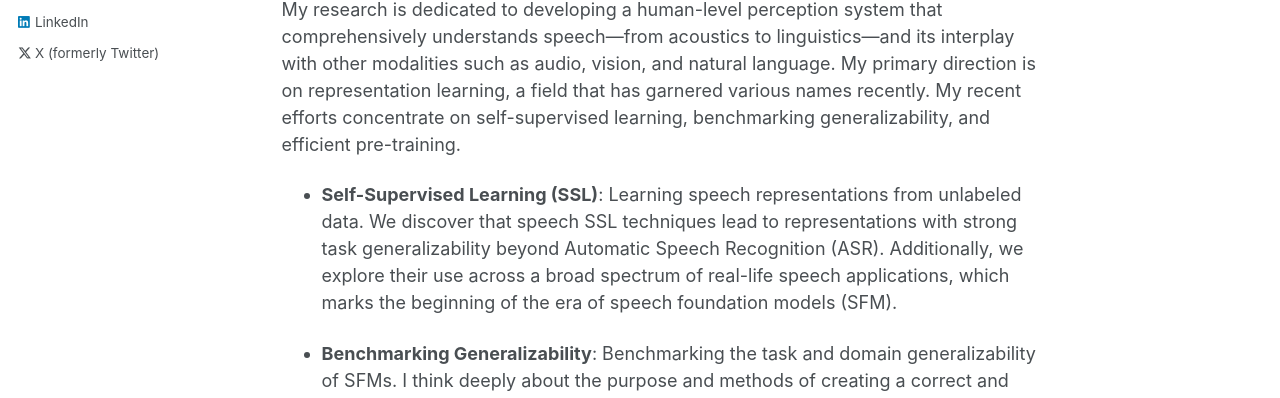
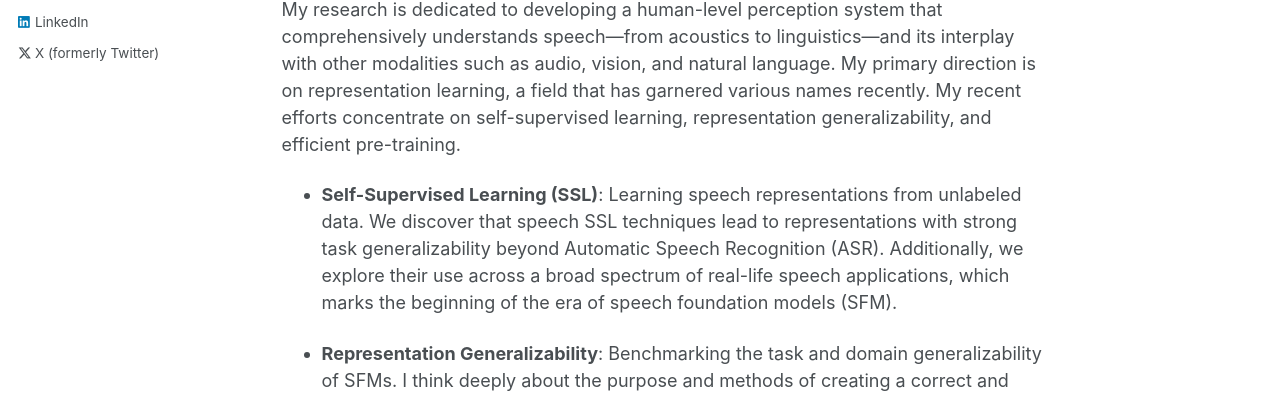
Before and after one commit to leo19941227/leo19941227.github.io, a Jekyll site: the page built from _pages/about.md, in a window 1280 px wide and 900 px high. Shown: the part 488-886 px from the top of the window. Built offline with Jekyll 4.4.1, drawn with Linux system fonts in a browser that asks for light colours; some web fonts are replaced; a script that is not in the unit is left out.

Commit message:
refine about

```diff
--- a/_pages/about.md
+++ b/_pages/about.md
@@ -15,12 +15,12 @@ Finally, I enjoy playing the piano in my free time, where I draw numerous inspir
 
 ---
 
-My research is dedicated to developing a human-level perception system that comprehensively understands speech—from acoustics to linguistics—and its interplay with other modalities such as audio, vision, and natural language. My primary direction is on representation learning, a field that has garnered various names recently. My recent efforts concentrate on self-supervised learning, benchmarking generalizability, and efficient pre-training.
+My research is dedicated to developing a human-level perception system that comprehensively understands speech—from acoustics to linguistics—and its interplay with other modalities such as audio, vision, and natural language. My primary direction is on representation learning, a field that has garnered various names recently. My recent efforts concentrate on self-supervised learning, representation generalizability, and efficient pre-training.
 
 - **Self-Supervised Learning (SSL)**: Learning speech representations from unlabeled data. We discover that speech SSL techniques lead to representations with strong task generalizability beyond Automatic Speech Recognition (ASR).
 Additionally, we explore their use across a broad spectrum of real-life speech applications, which marks the beginning of the era of speech foundation models (SFM).
 
-- **Benchmarking Generalizability**: Benchmarking the task and domain generalizability of SFMs. I think deeply about the purpose and methods of creating a correct and solidly grounded benchmark, especially regarding its important role in guiding future model development.
+- **Representation Generalizability**: Benchmarking the task and domain generalizability of SFMs. I think deeply about the purpose and methods of creating a correct and solidly grounded benchmark, especially regarding its important role in guiding future model development.
 
 - **Efficient Pre-training**: All existing SFMs require industrial-level computing, which makes further research monopolized by large corporations. I am currently working on how to pre-train SFMs efficiently within academic resources.
 
```
